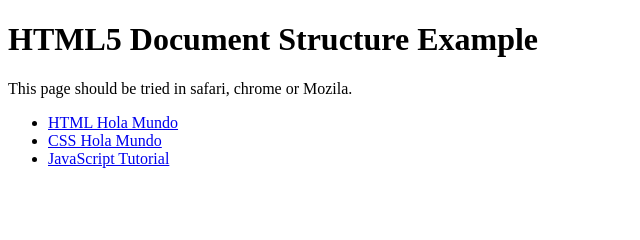
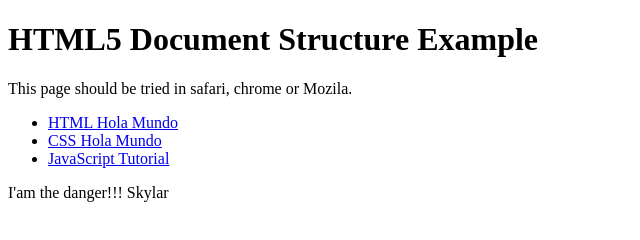
Before and after one commit to Xhendor/EJEMPLO_GIT_CLASE_2020, a plain HTML site: page index.html in a window 1280 px wide. Shown: the whole page, without its empty margins (0-640 px from the left). Drawn offline with Linux system fonts and the light colour scheme.

Commit message:
soy el cambio de la rama master :)

```diff
--- a/index.html
+++ b/index.html
@@ -21,6 +21,6 @@
          </ul>
       </nav>
 
-
+<div>I'am the danger!!! Skylar</div>
    </body>
 </html>
```
